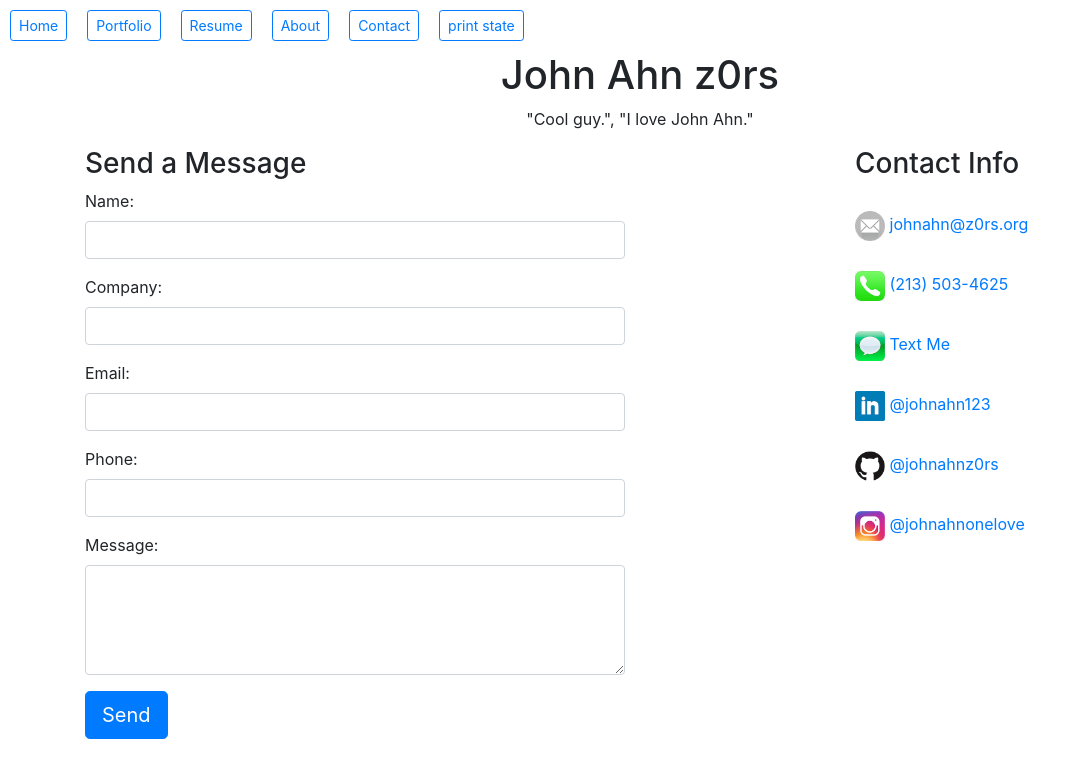
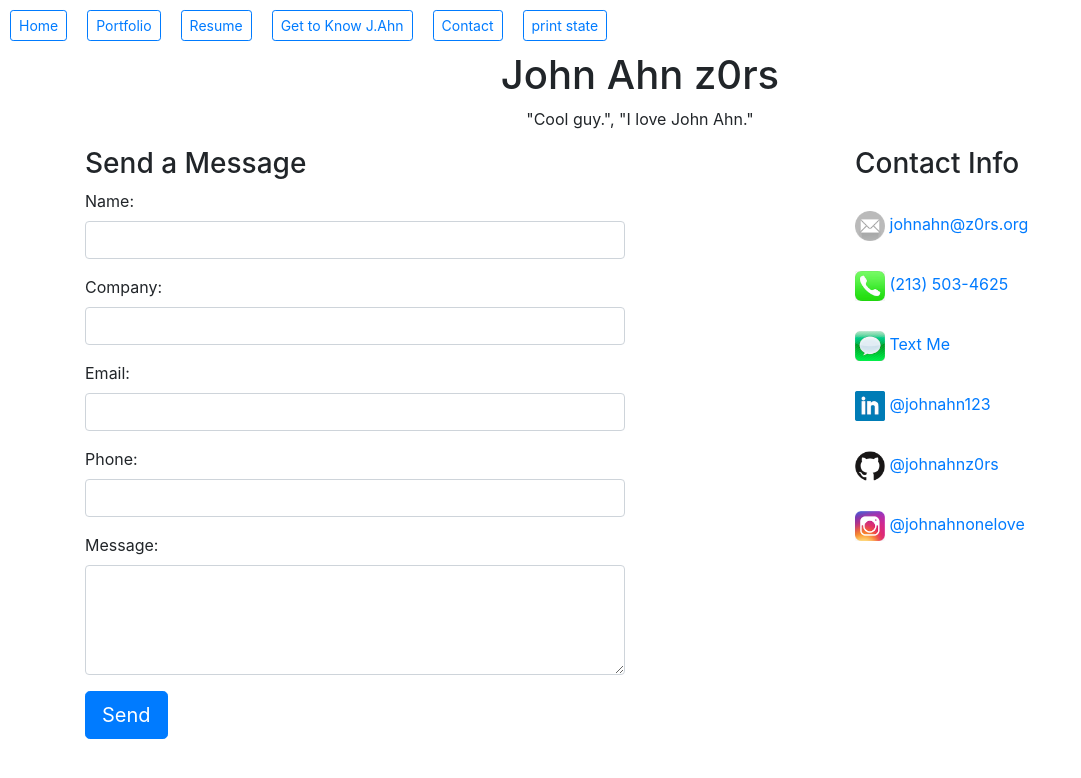
Before and after one commit to johnahnz0rs/z0rs-org-v1, a React (Create React App) app: page / in a window 1280 px wide. Shown: the top 778 px of the page, without its empty margins (0-1081 px from the left). Built offline with nearby package versions, Linux system fonts and the light colour scheme.

Commit message:
updated nav buttons

```diff
--- a/src/components/ContentArea.js
+++ b/src/components/ContentArea.js
@@ -96,7 +96,7 @@ class ContentArea extends React.Component {
                         <button name="home" value="home" className="btn btn-sm btn-outline-primary fake-nav-btn" onClick={this.onClick}>Home</button>
                         <button name="portfolio" value="portfolio" className="btn btn-sm btn-outline-primary fake-nav-btn" onClick={this.onClick}>Portfolio</button>
                         <button name="resume" value="resume" className="btn btn-sm btn-outline-primary fake-nav-btn" onClick={this.onClick}>Resume</button>
-                        <button name="about" value="about" className="btn btn-sm btn-outline-primary fake-nav-btn" onClick={this.onClick}>About</button>
+                        <button name="about" value="about" className="btn btn-sm btn-outline-primary fake-nav-btn" onClick={this.onClick}>Get to Know J.Ahn</button>
                         <button name="contact" value="Contact" type="button" className="btn btn-sm btn-outline-primary fake-nav-btn" onClick={this.onClick}>Contact</button>
                         <button className="btn btn-sm btn-outline-primary fake-nav-btn" onClick={this.printState}>print state</button>
                     </div>
```
